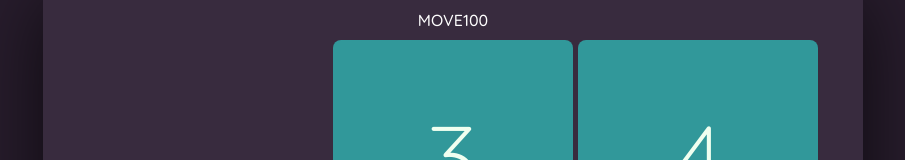
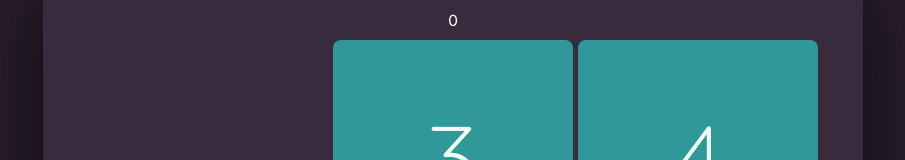
Before and after one commit to F9Uf/react-8puzzle, a React (Create React App) app: page / in a window 1280 px wide. Shown: the top 160 px of the page, without its empty margins (187-1092 px from the left). Built offline with nearby package versions, Linux system fonts and the light colour scheme.

Commit message:
create function to calculate move count

```diff
--- a/src/App.tsx
+++ b/src/App.tsx
@@ -1,4 +1,4 @@
-import React from 'react';
+import React, { useState } from 'react';
 import './App.css';
 
 import Board from './Game/Board';
@@ -10,10 +10,15 @@ const puzzle = [
   ['5', '8', '6']
 ]
 function App() {
+  const [moveCount, setMoveCount] = useState(0);
+
   return (
     <div className="App">
-      <Pannel />
-      <Board puzzleBlock={puzzle}/>
+      <Pannel moveCount={moveCount} />
+      <Board
+        puzzleBlock={puzzle}
+        onMove={() => setMoveCount(moveCount + 1)}
+      />
     </div>
   );
 }
--- a/src/Game/Board/index.tsx
+++ b/src/Game/Board/index.tsx
@@ -10,6 +10,7 @@ const DEFAULT_PUZZLE = [
 
 interface puzzleProps {
   puzzleBlock: string[][];
+  onMove: (count: number) => void;
 }
 
 type MoveDir = 'left' | 'right' | 'top' | 'bottom' | 'none';
@@ -46,6 +47,7 @@ function Board(props: puzzleProps) {
       }
 
       setPuzzle(temp);
+      props.onMove(1);
   }
 
   function moveDirection(row: number, col: number): MoveDir {
--- a/src/Game/Pannel/index.tsx
+++ b/src/Game/Pannel/index.tsx
@@ -1,11 +1,15 @@
 import React from 'react';
 import './index.css'
 
-function Pannel() {
+interface pannelProps {
+  moveCount: number;
+}
+
+function Pannel(props: pannelProps) {
   return (
     <div className="pannel">
       <span>
-        MOVE100
+        {props.moveCount}
       </span>
     </div>
   );
```
